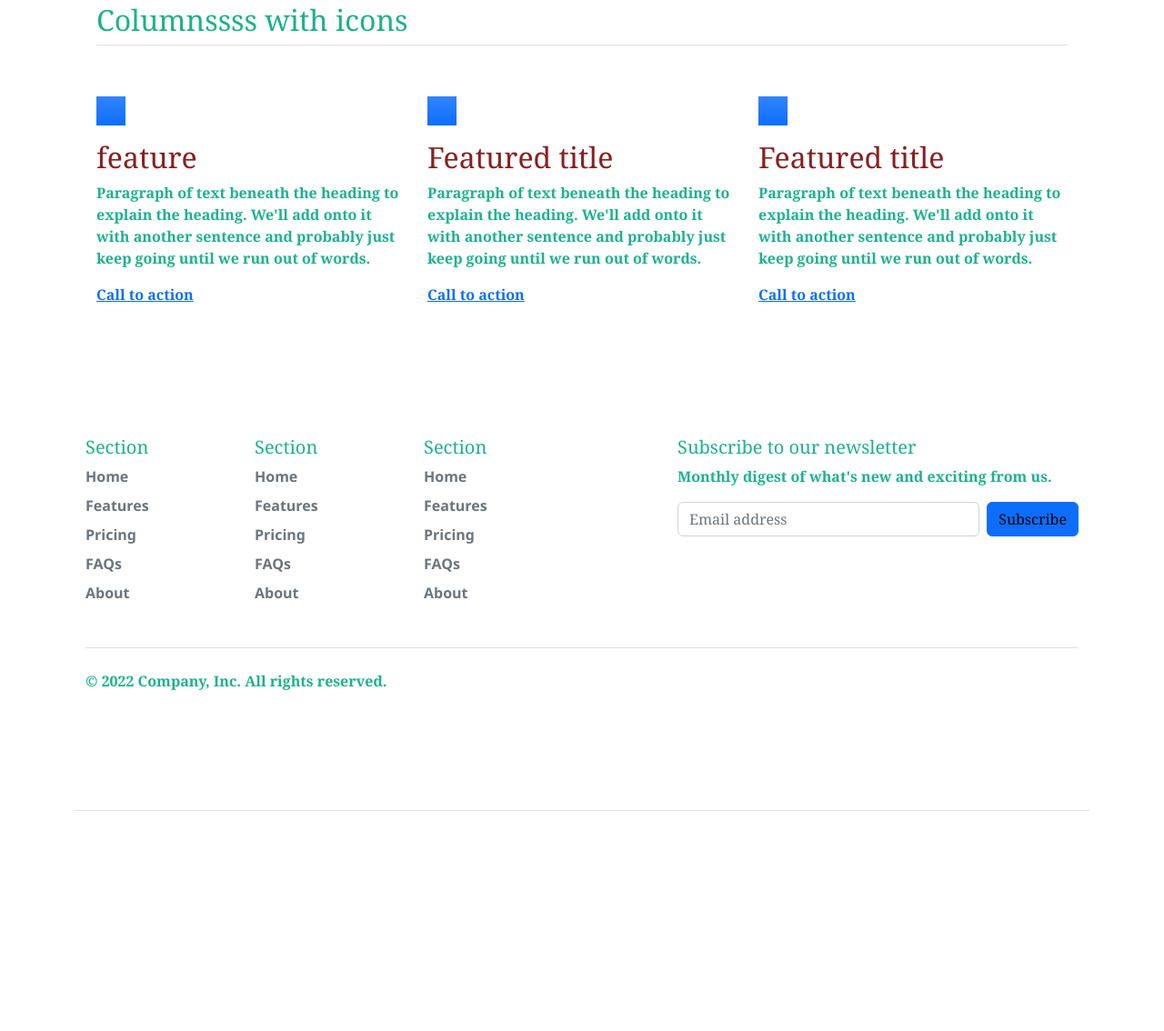
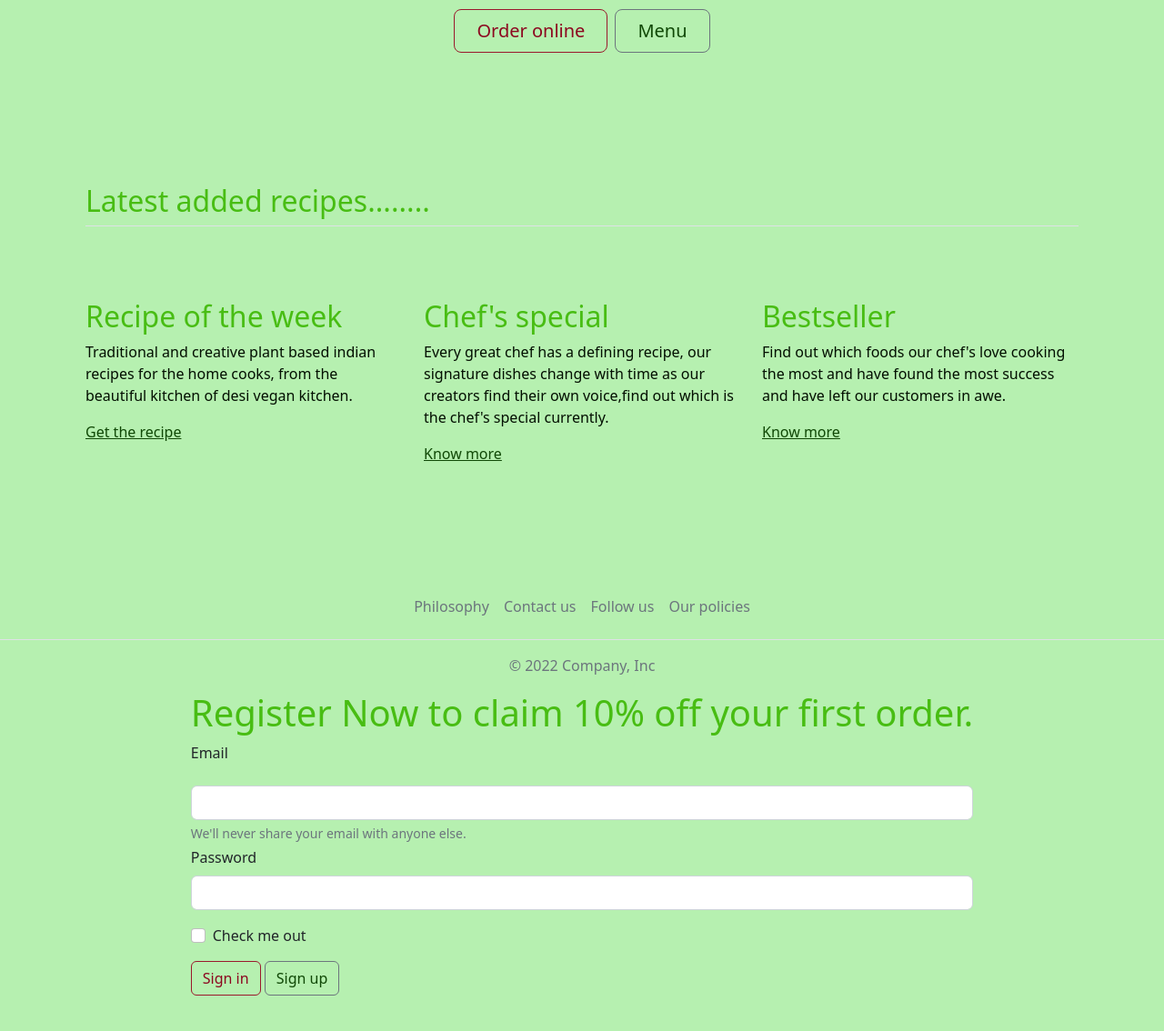
Before and after one commit to krish-80/mod-2, a plain HTML site: page index.html in a window 1280 px wide. Shown: the part 662-1796 px from the top of the page at 91% size. Before the commit the page ends 1578 px from the top, so only its background shows below. Drawn offline with nearby package versions, Linux system fonts and the light colour scheme.

Commit message:
Third commit.

```diff
--- a/index.html
+++ b/index.html
@@ -9,33 +9,43 @@
         <!-- JavaScript Bundle with Popper -->
         <script src="https://cdn.jsdelivr.net/npm/bootstrap@5.2.0-beta1/dist/js/bootstrap.bundle.min.js" integrity="sha384-pprn3073KE6tl6bjs2QrFaJGz5/SUsLqktiwsUTF55Jfv3qYSDhgCecCxMW52nD2" crossorigin="anonymous"></script>
     <style>
+          body{
+              background-color:rgb(182, 240, 176);
+          }
 
           div.container{
-                         color: rgb(27, 178, 140);
-                         font-weight: bold;
-                         font-family: Georgia, 'Times New Roman', Times, serif;
+                     color: rgb(72, 189, 19);
           }
 
-                 ul.nav{
-                        color: rgb(22, 103, 50);
-                        font-family: 'Segoe UI', Tahoma, Geneva, Verdana, sans-serif;
+          p{
+            color: rgb(3, 15, 1);
           }
 
-              div.col-md-3 text-end{
-                       color: bisque;
+          h1{
+            color: rgb(72, 189, 19);
           }
 
-            header.d-flex{
-                  color: rgb(167, 75, 228);
+         h2{
+          color:rgb(72, 189, 19);
          }
 
-            h3.fs-2{
-                   color: rgb(137, 32, 32);
+         button.btn-outline-primary{
+               color: rgb(140, 7, 31);
+               border-color: rgb(154, 24, 44);
               }
 
-            button.btn-primary{
-                         color: black;
+         button.btn-outline-secondary{
+          color: rgb(16, 72, 6);
          }
+
+        a.nav-link{
+                   color: rgb(16, 72, 6);
+        }
+
+        a.icon-link{
+                   color: rgb(16, 72, 6);
+        }
+
 
 
 
@@ -45,140 +55,97 @@
 
     <body>
 
+      <div class="container">
+        <header class="d-flex justify-content-center py-3">
+          <ul class="nav nav-pills">
+            <li class="nav-item"><a href="#" class="nav-link" aria-current="page">Home</a></li>
+            <li class="nav-item"><a href="#" class="nav-link">Meal Plans</a></li>
+            <li class="nav-item"><a href="#" class="nav-link">Special Occasions</a></li>
+            <li class="nav-item"><a href="#" class="nav-link">FAQs</a></li>
+            <li class="nav-item"><a href="#" class="nav-link">About Us</a></li>
+          </ul>
+        </header>
+      </div>
 
-        <div class="container">
-
-            <header class="d-flex flex-wrap align-items-center justify-content-center justify-content-md-between py-3 mb-4 border-bottom">
-              <p>work in progress</p>
-              <a href="/" class="d-flex align-items-center col-md-3 mb-2 mb-md-0 text-dark text-decoration-none">
-                <svg class="bi me-2" width="40" height="32" role="img" aria-label="Bootstrap"><use xlink:href="#bootstrap"></use></svg>
-              </a>
-
-              <ul class="nav col-12 col-md-auto mb-2 justify-content-center mb-md-0">
-                <li><a href="#" class="nav-link px-2 link-secondary">Home</a></li>
-                <li><a href="#" class="nav-link px-2 link-dark">Features</a></li>
-                <li><a href="#" class="nav-link px-2 link-dark">Pricing</a></li>
-                <li><a href="#" class="nav-link px-2 link-dark">FAQs</a></li>
-                <li><a href="#" class="nav-link px-2 link-dark">About</a></li>
-              </ul>
-
-              <div class="col-md-3 text-end">
-                <button type="button" class="btn btn-outline-primary me-2">Login</button>
-                <button type="button" class="btn btn-primary">Sign-up</button>
-              </div>
       <div class="px-4 py-5 my-5 text-center">
-                <img class="d-block mx-auto mb-4" src="/docs/5.2/assets/brand/bootstrap-logo.svg" alt="" width="72" height="57">
-                <h1 class="display-5 fw-bold">You are a hero</h1>
+        <img class="d-block mx-auto mb-4" src="logo.jpg" alt="" width="500" height="300">
+        <h1 class="display-5 fw-bold">Desi Vegan Kitchen</h1>
         <div class="col-lg-6 mx-auto">
-                  <p class="lead mb-4">Quickly designnn and customize responsive mobile-first sites with Bootstrap, the world’s most popular front-end open source toolkit, featuring Sass variables and mixins, responsive grid system, extensive prebuilt components, and powerful JavaScript plugins.</p>
+          <p class="lead mb-4">Every comitted meat eater will be impressed by the plant based offerings found here.Feast on jackfruit hyderabadi dum biryani to gluten free katti rolls.</p>
           <div class="d-grid gap-2 d-sm-flex justify-content-sm-center">
-                    <button type="button" class="btn btn-primary btn-lg px-4 gap-3">Primary button</button>
-                    <button type="button" class="btn btn-outline-secondary btn-lg px-4">Secondary</button>
+            <button type="button" class="btn btn-outline-primary btn-lg px-4 gap-3">Order online</button>
+            <button type="button" class="btn btn-outline-secondary btn-lg px-4">Menu</button>
           </div>
         </div>
       </div>
 
-              <div class="b-example-divider"></div>
-
       <div class="container px-4 py-5" id="featured-3">
-                <h2 class="pb-2 border-bottom">Columnssss with icons</h2>
+        <h2 class="pb-2 border-bottom">Latest added recipes........</h2>
         <div class="row g-4 py-5 row-cols-1 row-cols-lg-3">
           <div class="feature col">
             <div class="feature-icon d-inline-flex align-items-center justify-content-center text-bg-primary bg-gradient fs-2 mb-3">
-                      <svg class="bi" width="1em" height="1em"><use xlink:href="#collection"></use></svg>
+
             </div>
-                    <h3 class="fs-2">feature</h3>
-                    <p>Paragraph of text beneath the heading to explain the heading. We'll add onto it with another sentence and probably just keep going until we run out of words.</p>
+            <h3 class="fs-2">Recipe of the week</h3>
+            <p>Traditional and creative plant based indian recipes for the home cooks, from the beautiful kitchen of desi vegan kitchen.</p>
             <a href="#" class="icon-link d-inline-flex align-items-center">
-                      Call to action
-                      <svg class="bi" width="1em" height="1em"><use xlink:href="#chevron-right"></use></svg>
+              Get the recipe
             </a>
           </div>
           <div class="feature col">
             <div class="feature-icon d-inline-flex align-items-center justify-content-center text-bg-primary bg-gradient fs-2 mb-3">
-                      <svg class="bi" width="1em" height="1em"><use xlink:href="#people-circle"></use></svg>
             </div>
-                    <h3 class="fs-2">Featured title</h3>
-                    <p>Paragraph of text beneath the heading to explain the heading. We'll add onto it with another sentence and probably just keep going until we run out of words.</p>
+            <h3 class="fs-2">Chef's special</h3>
+            <p>Every great chef has a defining recipe, our signature dishes change with time as our creators find their own voice,find out which is the chef's special currently.</p>
             <a href="#" class="icon-link d-inline-flex align-items-center">
-                      Call to action
-                      <svg class="bi" width="1em" height="1em"><use xlink:href="#chevron-right"></use></svg>
+              Know more
             </a>
           </div>
           <div class="feature col">
             <div class="feature-icon d-inline-flex align-items-center justify-content-center text-bg-primary bg-gradient fs-2 mb-3">
-                      <svg class="bi" width="1em" height="1em"><use xlink:href="#toggles2"></use></svg>
             </div>
-                    <h3 class="fs-2">Featured title</h3>
-                    <p>Paragraph of text beneath the heading to explain the heading. We'll add onto it with another sentence and probably just keep going until we run out of words.</p>
+            <h3 class="fs-2">Bestseller</h3>
+            <p>Find out which foods our chef's love cooking the most and have found the most success and have left our customers in awe.</p>
             <a href="#" class="icon-link d-inline-flex align-items-center">
-                      Call to action
+              Know more
               <svg class="bi" width="1em" height="1em"><use xlink:href="#chevron-right"></use></svg>
             </a>
           </div>
         </div>
       </div>
-              <div class="container">
-                <footer class="py-5">
-                  <div class="row">
-                    <div class="col-6 col-md-2 mb-3">
-                      <h5>Section</h5>
-                      <ul class="nav flex-column">
-                        <li class="nav-item mb-2"><a href="#" class="nav-link p-0 text-muted">Home</a></li>
-                        <li class="nav-item mb-2"><a href="#" class="nav-link p-0 text-muted">Features</a></li>
-                        <li class="nav-item mb-2"><a href="#" class="nav-link p-0 text-muted">Pricing</a></li>
-                        <li class="nav-item mb-2"><a href="#" class="nav-link p-0 text-muted">FAQs</a></li>
-                        <li class="nav-item mb-2"><a href="#" class="nav-link p-0 text-muted">About</a></li>
+
+      <footer class="py-3 my-4">
+        <ul class="nav justify-content-center border-bottom pb-3 mb-3">
+          <li class="nav-item"><a href="#" class="nav-link px-2 text-muted">Philosophy</a></li>
+          <li class="nav-item"><a href="#" class="nav-link px-2 text-muted">Contact us</a></li>
+          <li class="nav-item"><a href="#" class="nav-link px-2 text-muted">Follow us</a></li>
+          <li class="nav-item"><a href="#" class="nav-link px-2 text-muted">Our policies</a></li>
         </ul>
+        <p class="text-center text-muted">© 2022 Company, Inc</p>
+
+
+        <div class="form-container d-flex justify-content-center">
+
+          <formclass"border rounded p-5 mt-5>
+             <h1>Register Now to claim 10% off your first order.</h1>
+             <div class="mb-1">
+               <label for="exampleInputEmail1" class="form-label">Email <Address></Address></label>
+               <input type="email" class="form-control" id="exampleInputEmail1" aria-describedby="emailHelp">
+               <div id="emailHelp" class="form-text">We'll never share your email with anyone else.</div>
              </div>
+             <div class="mb-3">
+               <label for="exampleInputPassword1" class="form-label">Password</label>
+               <input type="password" class="form-control" id="exampleInputPassword1">
+             </div>
+             <div class="mb-3 form-check">
+               <input type="checkbox" class="form-check-input" id="exampleCheck1">
+               <label class="form-check-label" for="exampleCheck1">Check me out</label>
+             </div>
+             <button type="sign in" class="btn btn-outline-primary">Sign in</button>
+             <button type="sign up" class="btn btn-outline-secondary">Sign up</button>
+           </form>
+      </footer>
 
-                    <div class="col-6 col-md-2 mb-3">
-                      <h5>Section</h5>
-                      <ul class="nav flex-column">
-                        <li class="nav-item mb-2"><a href="#" class="nav-link p-0 text-muted">Home</a></li>
-                        <li class="nav-item mb-2"><a href="#" class="nav-link p-0 text-muted">Features</a></li>
-                        <li class="nav-item mb-2"><a href="#" class="nav-link p-0 text-muted">Pricing</a></li>
-                        <li class="nav-item mb-2"><a href="#" class="nav-link p-0 text-muted">FAQs</a></li>
-                        <li class="nav-item mb-2"><a href="#" class="nav-link p-0 text-muted">About</a></li>
-                      </ul>
-                    </div>
-
-                    <div class="col-6 col-md-2 mb-3">
-                      <h5>Section</h5>
-                      <ul class="nav flex-column">
-                        <li class="nav-item mb-2"><a href="#" class="nav-link p-0 text-muted">Home</a></li>
-                        <li class="nav-item mb-2"><a href="#" class="nav-link p-0 text-muted">Features</a></li>
-                        <li class="nav-item mb-2"><a href="#" class="nav-link p-0 text-muted">Pricing</a></li>
-                        <li class="nav-item mb-2"><a href="#" class="nav-link p-0 text-muted">FAQs</a></li>
-                        <li class="nav-item mb-2"><a href="#" class="nav-link p-0 text-muted">About</a></li>
-                      </ul>
-                    </div>
-
-                    <div class="col-md-5 offset-md-1 mb-3">
-                      <form>
-                        <h5>Subscribe to our newsletter</h5>
-                        <p>Monthly digest of what's new and exciting from us.</p>
-                        <div class="d-flex flex-column flex-sm-row w-100 gap-2">
-                          <label for="newsletter1" class="visually-hidden">Email address</label>
-                          <input id="newsletter1" type="text" class="form-control" placeholder="Email address">
-                          <button class="btn btn-primary" type="button">Subscribe</button>
-                        </div>
-                      </form>
-                    </div>
-                  </div>
-
-                  <div class="d-flex flex-column flex-sm-row justify-content-between py-4 my-4 border-top">
-                    <p>© 2022 Company, Inc. All rights reserved.</p>
-                    <ul class="list-unstyled d-flex">
-                      <li class="ms-3"><a class="link-dark" href="#"><svg class="bi" width="24" height="24"><use xlink:href="#twitter"></use></svg></a></li>
-                      <li class="ms-3"><a class="link-dark" href="#"><svg class="bi" width="24" height="24"><use xlink:href="#instagram"></use></svg></a></li>
-                      <li class="ms-3"><a class="link-dark" href="#"><svg class="bi" width="24" height="24"><use xlink:href="#facebook"></use></svg></a></li>
-                    </ul>
-                  </div>
-                </footer>
-              </div>
-            </header>
-          </div>
 
 
             <!-- NavBar -->
```
Lines whose indentation alone changed are shown as unchanged.
